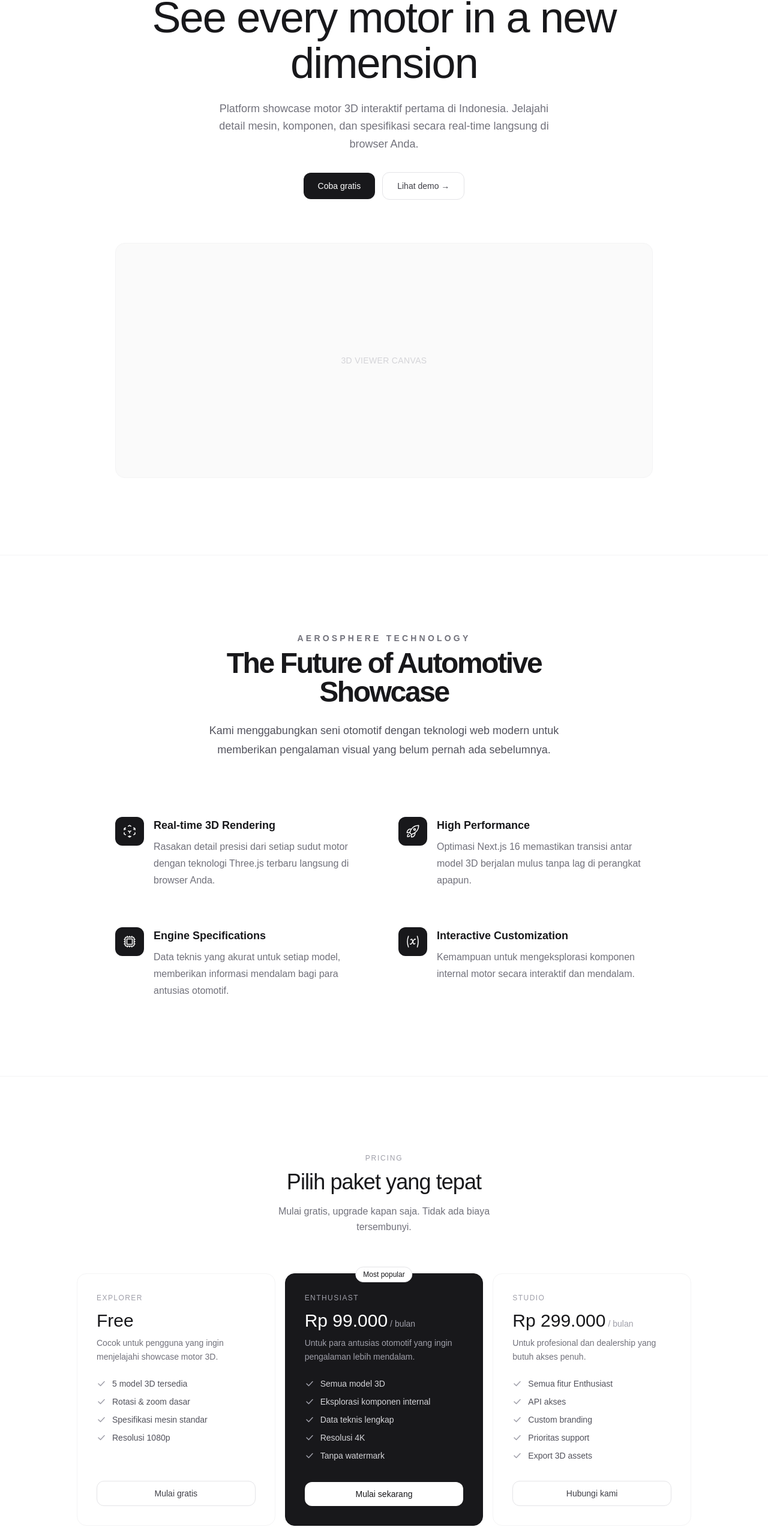
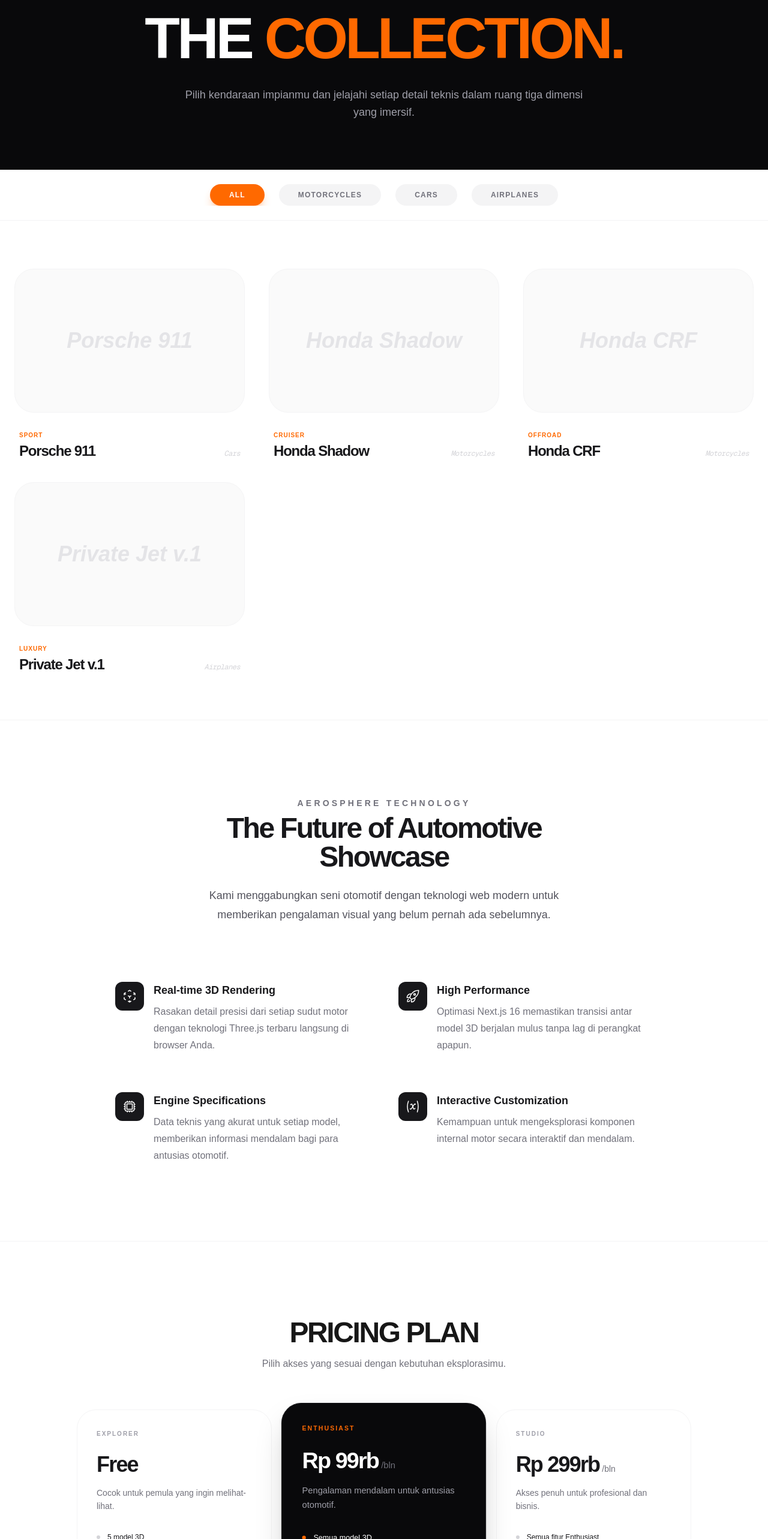
Before and after one commit to FHajid/AeroSphere, a Next.js app: page /product in a window 1280 px wide. Shown: the part 224-2790 px from the top of the page at 60% size. Built offline with nearby package versions, Linux system fonts and the light colour scheme.

Commit message:
Updated Product page

```diff
--- a/app/product/page.tsx
+++ b/app/product/page.tsx
@@ -1,146 +1,170 @@
-import React from 'react'
-import Header from '../component/header'
-import Card from '../component/card' // your existing feature card component
+'use client';
+
+import React, { useState } from 'react';
+import Header from '../component/header';
+import Footer from '../component/footer';
+import Card from '../component/card';
+
+// 1. Data Dummy - Nanti bisa kamu pindahkan ke file konstanta tersendiri
+const allItems = [
+  { id: 1, name: 'Porsche 911', category: 'Cars', type: 'Sport', image: '/porsche.jpg' },
+  { id: 2, name: 'Honda Shadow', category: 'Motorcycles', type: 'Cruiser', image: '/shadow.jpg' },
+  { id: 3, name: 'Honda CRF', category: 'Motorcycles', type: 'Offroad', image: '/crf.jpg' },
+  { id: 4, name: 'Private Jet v.1', category: 'Airplanes', type: 'Luxury', image: '/jet.jpg' },
+];
 
 const plans = [
   {
     name: 'Explorer',
     price: 'Free',
     period: null,
-    description: 'Cocok untuk pengguna yang ingin menjelajahi showcase motor 3D.',
-    features: ['5 model 3D tersedia', 'Rotasi & zoom dasar', 'Spesifikasi mesin standar', 'Resolusi 1080p'],
-    cta: 'Mulai gratis',
+    description: 'Cocok untuk pemula yang ingin melihat-lihat.',
+    features: ['5 model 3D', 'Basic Viewer', 'Standard Specs'],
+    cta: 'Mulai Gratis',
     highlight: false,
   },
   {
     name: 'Enthusiast',
-    price: 'Rp 99.000',
-    period: '/ bulan',
-    description: 'Untuk para antusias otomotif yang ingin pengalaman lebih mendalam.',
-    features: ['Semua model 3D', 'Eksplorasi komponen internal', 'Data teknis lengkap', 'Resolusi 4K', 'Tanpa watermark'],
-    cta: 'Mulai sekarang',
+    price: 'Rp 99rb',
+    period: '/bln',
+    description: 'Pengalaman mendalam untuk antusias otomotif.',
+    features: ['Semua model 3D', 'Explode View', '4K Resolution', 'No Watermark'],
+    cta: 'Pilih Paket',
     highlight: true,
   },
   {
     name: 'Studio',
-    price: 'Rp 299.000',
-    period: '/ bulan',
-    description: 'Untuk profesional dan dealership yang butuh akses penuh.',
-    features: ['Semua fitur Enthusiast', 'API akses', 'Custom branding', 'Prioritas support', 'Export 3D assets'],
-    cta: 'Hubungi kami',
+    price: 'Rp 299rb',
+    period: '/bln',
+    description: 'Akses penuh untuk profesional dan bisnis.',
+    features: ['Semua fitur Enthusiast', 'API Access', 'Custom Branding', 'Export Assets'],
+    cta: 'Hubungi Kami',
     highlight: false,
   },
-]
+];
 
 export default function ProductPage() {
+  const [filter, setFilter] = useState('All');
+
+  const filteredItems = filter === 'All'
+    ? allItems
+    : allItems.filter(item => item.category === filter);
+
   return (
-    <div className="min-h-screen bg-white text-black">
+    <div className="min-h-screen bg-white">
       <Header />
 
-      {/* ── HERO ── */}
-      <section className="relative overflow-hidden border-b border-zinc-100">
-        <div className="mx-auto max-w-7xl px-6 lg:px-8 pt-24 pb-32 flex flex-col items-center text-center gap-6">
-          <span className="text-xs font-medium tracking-[0.15em] uppercase text-zinc-400">
-            AeroSphere Technology
-          </span>
-          <h1 className="text-5xl sm:text-7xl font-medium tracking-tight text-zinc-900 leading-[1.05] max-w-4xl">
-            See every motor in a new dimension
+      {/* ── HERO SECTION ── */}
+      <section className="bg-zinc-950 pt-32 pb-20 px-6">
+        <div className="max-w-7xl mx-auto text-center">
+          <p className="text-orange-500 font-mono tracking-[0.4em] uppercase text-xs mb-4">AeroSphere Catalog</p>
+          <h1 className="text-white text-5xl md:text-8xl font-black tracking-tighter leading-none mb-8">
+            THE <span className="text-orange-500">COLLECTION.</span>
           </h1>
-          <p className="text-lg text-zinc-500 leading-relaxed max-w-xl">
-            Platform showcase motor 3D interaktif pertama di Indonesia. Jelajahi detail mesin,
-            komponen, dan spesifikasi secara real-time langsung di browser Anda.
+          <p className="text-zinc-400 max-w-2xl mx-auto text-lg leading-relaxed">
+            Pilih kendaraan impianmu dan jelajahi setiap detail teknis dalam ruang tiga dimensi yang imersif.
           </p>
-          <div className="flex flex-wrap items-center justify-center gap-3 mt-2">
-            <button className="px-6 py-3 rounded-xl bg-zinc-900 text-white text-sm font-medium hover:bg-black transition-colors">
-              Coba gratis
+        </div>
+      </section>
+
+      {/* ── CATEGORY FILTER (Sticky) ── */}
+      <section className="sticky top-[64px] z-30 bg-white/80 backdrop-blur-md border-b border-zinc-100 py-6">
+        <div className="max-w-7xl mx-auto px-6 flex justify-center gap-3 md:gap-6 overflow-x-auto whitespace-nowrap">
+          {['All', 'Motorcycles', 'Cars', 'Airplanes'].map((cat) => (
+            <button
+              key={cat}
+              onClick={() => setFilter(cat)}
+              className={`px-8 py-2.5 rounded-full text-xs font-bold tracking-widest uppercase transition-all ${
+                filter === cat
+                ? 'bg-orange-500 text-white shadow-lg shadow-orange-500/30'
+                : 'bg-zinc-100 text-zinc-500 hover:bg-zinc-200'
+              }`}
+            >
+              {cat}
             </button>
-            <button className="px-6 py-3 rounded-xl border border-zinc-200 text-zinc-700 text-sm font-medium hover:bg-zinc-50 transition-colors">
-              Lihat demo →
-            </button>
-          </div>
+          ))}
+        </div>
+      </section>
 
-          {/* Hero visual placeholder — replace with your Three.js canvas */}
-          <div className="mt-12 w-full max-w-4xl aspect-[16/7] rounded-2xl border border-zinc-100 bg-zinc-50 flex items-center justify-center">
-            <p className="text-sm text-zinc-300 tracking-wide uppercase">3D Viewer Canvas</p>
+      {/* ── PRODUCT GRID ── */}
+      <section className="py-20 px-6">
+        <div className="max-w-7xl mx-auto">
+          <div className="grid grid-cols-1 md:grid-cols-2 lg:grid-cols-3 gap-10">
+            {filteredItems.map((item) => (
+              <div key={item.id} className="group">
+                <div className="aspect-[16/10] bg-zinc-50 rounded-[2rem] overflow-hidden relative border border-zinc-100 transition-all duration-500 group-hover:shadow-2xl group-hover:shadow-orange-500/10 group-hover:border-orange-500/20">
+                  {/* Visual Placeholder */}
+                  <div className="absolute inset-0 flex items-center justify-center font-black text-zinc-200 text-4xl italic group-hover:scale-110 transition-transform duration-700">
+                    {item.name}
+                  </div>
+                  {/* Hover Overlay */}
+                  <div className="absolute inset-0 bg-zinc-950/0 group-hover:bg-zinc-950/60 transition-all duration-500 flex items-center justify-center">
+                    <button className="opacity-0 group-hover:opacity-100 translate-y-8 group-hover:translate-y-0 transition-all duration-500 bg-orange-500 text-white px-8 py-3 rounded-full font-bold text-sm tracking-widest uppercase shadow-xl">
+                      View 3D Mode
+                    </button>
+                  </div>
+                </div>
+                <div className="mt-6 px-2 flex justify-between items-end">
+                  <div>
+                    <span className="text-orange-500 text-[10px] font-black tracking-widest uppercase">{item.type}</span>
+                    <h3 className="text-2xl font-black text-zinc-900 tracking-tighter leading-none mt-1">{item.name}</h3>
+                  </div>
+                  <div className="text-zinc-300 font-mono text-xs italic tracking-tighter">
+                    {item.category}
+                  </div>
+                </div>
+              </div>
+            ))}
           </div>
         </div>
       </section>
 
-      {/* ── FEATURES ── */}
-      <section className="border-b border-zinc-100">
+      {/* ── FEATURE CARD (Tengah) ── */}
+      <div className="bg-zinc-50 border-y border-zinc-100">
         <Card />
-      </section>
+      </div>
 
-      {/* ── PRICING ── */}
-      <section className="py-24 sm:py-32 border-b border-zinc-100">
-        <div className="mx-auto max-w-7xl px-6 lg:px-8">
+      {/* ── PRICING SECTION ── */}
+      <section className="py-32 px-6">
+        <div className="max-w-5xl mx-auto">
           <div className="text-center mb-16">
-            <p className="text-xs font-medium tracking-[0.15em] uppercase text-zinc-400 mb-3">
-              Pricing
-            </p>
-            <h2 className="text-4xl font-medium tracking-tight text-zinc-900 mb-4">
-              Pilih paket yang tepat
-            </h2>
-            <p className="text-base text-zinc-500 max-w-md mx-auto leading-relaxed">
-              Mulai gratis, upgrade kapan saja. Tidak ada biaya tersembunyi.
-            </p>
+            <h2 className="text-4xl md:text-5xl font-black tracking-tighter mb-4 uppercase">Pricing Plan</h2>
+            <p className="text-zinc-500">Pilih akses yang sesuai dengan kebutuhan eksplorasimu.</p>
           </div>
 
-          <div className="grid grid-cols-1 sm:grid-cols-3 gap-4 max-w-5xl mx-auto">
+          <div className="grid grid-cols-1 md:grid-cols-3 gap-6">
             {plans.map((plan) => (
               <div
                 key={plan.name}
-                className={`
-                  relative flex flex-col gap-6 rounded-2xl p-8 border transition-all
-                  ${plan.highlight
-                    ? 'bg-zinc-900 border-zinc-900 text-white'
-                    : 'bg-white border-zinc-100 hover:border-zinc-200'}
-                `}
+                className={`p-8 rounded-[2rem] border transition-all duration-300 ${
+                  plan.highlight
+                  ? 'bg-zinc-950 border-zinc-900 text-white shadow-2xl scale-105 z-10'
+                  : 'bg-white border-zinc-100 text-zinc-900 hover:border-orange-500/30'
+                }`}
               >
-                {plan.highlight && (
-                  <span className="absolute -top-3 left-1/2 -translate-x-1/2 text-xs font-medium px-3 py-1 rounded-full bg-white text-zinc-900 border border-zinc-200 whitespace-nowrap">
-                    Most popular
-                  </span>
-                )}
-
-                <div>
-                  <p className={`text-xs font-medium tracking-[0.12em] uppercase mb-3 ${plan.highlight ? 'text-zinc-400' : 'text-zinc-400'}`}>
-                    {plan.name}
-                  </p>
-                  <div className="flex items-baseline gap-1">
-                    <span className={`text-3xl font-medium ${plan.highlight ? 'text-white' : 'text-zinc-900'}`}>
-                      {plan.price}
-                    </span>
-                    {plan.period && (
-                      <span className={`text-sm ${plan.highlight ? 'text-zinc-400' : 'text-zinc-400'}`}>
-                        {plan.period}
-                      </span>
-                    )}
-                  </div>
-                  <p className={`mt-2 text-sm leading-relaxed ${plan.highlight ? 'text-zinc-400' : 'text-zinc-500'}`}>
-                    {plan.description}
-                  </p>
+                <p className={`text-[10px] font-black tracking-[0.2em] uppercase mb-6 ${plan.highlight ? 'text-orange-500' : 'text-zinc-400'}`}>
+                  {plan.name}
+                </p>
+                <div className="flex items-baseline gap-1 mb-4">
+                  <span className="text-4xl font-black tracking-tighter">{plan.price}</span>
+                  <span className="text-zinc-500 text-sm">{plan.period}</span>
                 </div>
-
-                <ul className="flex flex-col gap-2.5 flex-1">
+                <p className={`text-sm mb-8 leading-relaxed ${plan.highlight ? 'text-zinc-400' : 'text-zinc-500'}`}>
+                  {plan.description}
+                </p>
+                <ul className="space-y-4 mb-10">
                   {plan.features.map((f) => (
-                    <li key={f} className={`flex items-center gap-2.5 text-sm ${plan.highlight ? 'text-zinc-300' : 'text-zinc-600'}`}>
-                      <svg className={`w-4 h-4 shrink-0 ${plan.highlight ? 'text-zinc-400' : 'text-zinc-400'}`} viewBox="0 0 16 16" fill="none">
-                        <path d="M3 8l3.5 3.5L13 4.5" stroke="currentColor" strokeWidth="1.5" strokeLinecap="round" strokeLinejoin="round"/>
-                      </svg>
+                    <li key={f} className="flex items-center gap-3 text-xs font-medium">
+                      <div className={`w-1.5 h-1.5 rounded-full ${plan.highlight ? 'bg-orange-500' : 'bg-zinc-300'}`} />
                       {f}
                     </li>
                   ))}
                 </ul>
-
-                <button
-                  className={`
-                    mt-2 w-full py-2.5 rounded-xl text-sm font-medium transition-colors
-                    ${plan.highlight
-                      ? 'bg-white text-zinc-900 hover:bg-zinc-100'
-                      : 'border border-zinc-200 text-zinc-700 hover:bg-zinc-50'}
-                  `}
-                >
+                <button className={`w-full py-4 rounded-xl font-bold text-xs tracking-widest uppercase transition-all ${
+                  plan.highlight
+                  ? 'bg-orange-500 text-white hover:bg-orange-600'
+                  : 'bg-zinc-100 text-zinc-900 hover:bg-zinc-200'
+                }`}>
                   {plan.cta}
                 </button>
               </div>
@@ -149,32 +173,7 @@
         </div>
       </section>
 
-      {/* ── CTA ── */}
-      <section className="py-24 sm:py-32">
-        <div className="mx-auto max-w-7xl px-6 lg:px-8">
-          <div className="mx-auto max-w-3xl rounded-2xl border border-zinc-100 bg-zinc-50 px-8 py-16 text-center flex flex-col items-center gap-6">
-            <p className="text-xs font-medium tracking-[0.15em] uppercase text-zinc-400">
-              Siap memulai?
-            </p>
-            <h2 className="text-4xl font-medium tracking-tight text-zinc-900 leading-tight">
-              Jelajahi motor impian Anda<br />dalam dimensi baru
-            </h2>
-            <p className="text-base text-zinc-500 max-w-md leading-relaxed">
-              Bergabung dengan ribuan antusias otomotif yang sudah menggunakan AeroSphere.
-              Gratis untuk memulai, tanpa kartu kredit.
-            </p>
-            <div className="flex flex-wrap justify-center gap-3">
-              <button className="px-6 py-3 rounded-xl bg-zinc-900 text-white text-sm font-medium hover:bg-black transition-colors">
-                Mulai gratis sekarang
-              </button>
-              <button className="px-6 py-3 rounded-xl border border-zinc-200 text-zinc-700 text-sm font-medium hover:bg-white transition-colors">
-                Pelajari lebih lanjut
-              </button>
-            </div>
-          </div>
-        </div>
-      </section>
-
+      <Footer />
     </div>
-  )
+  );
 }
```
